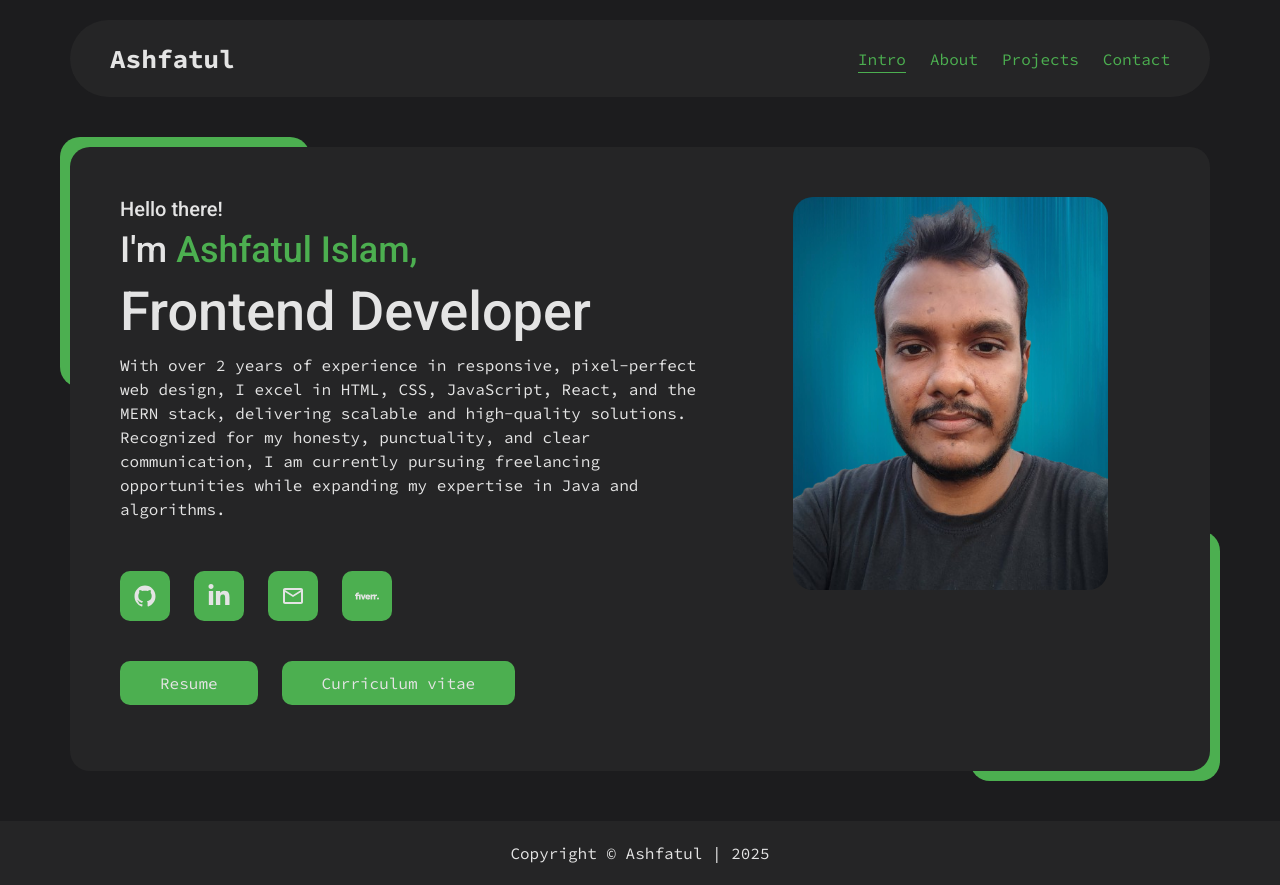
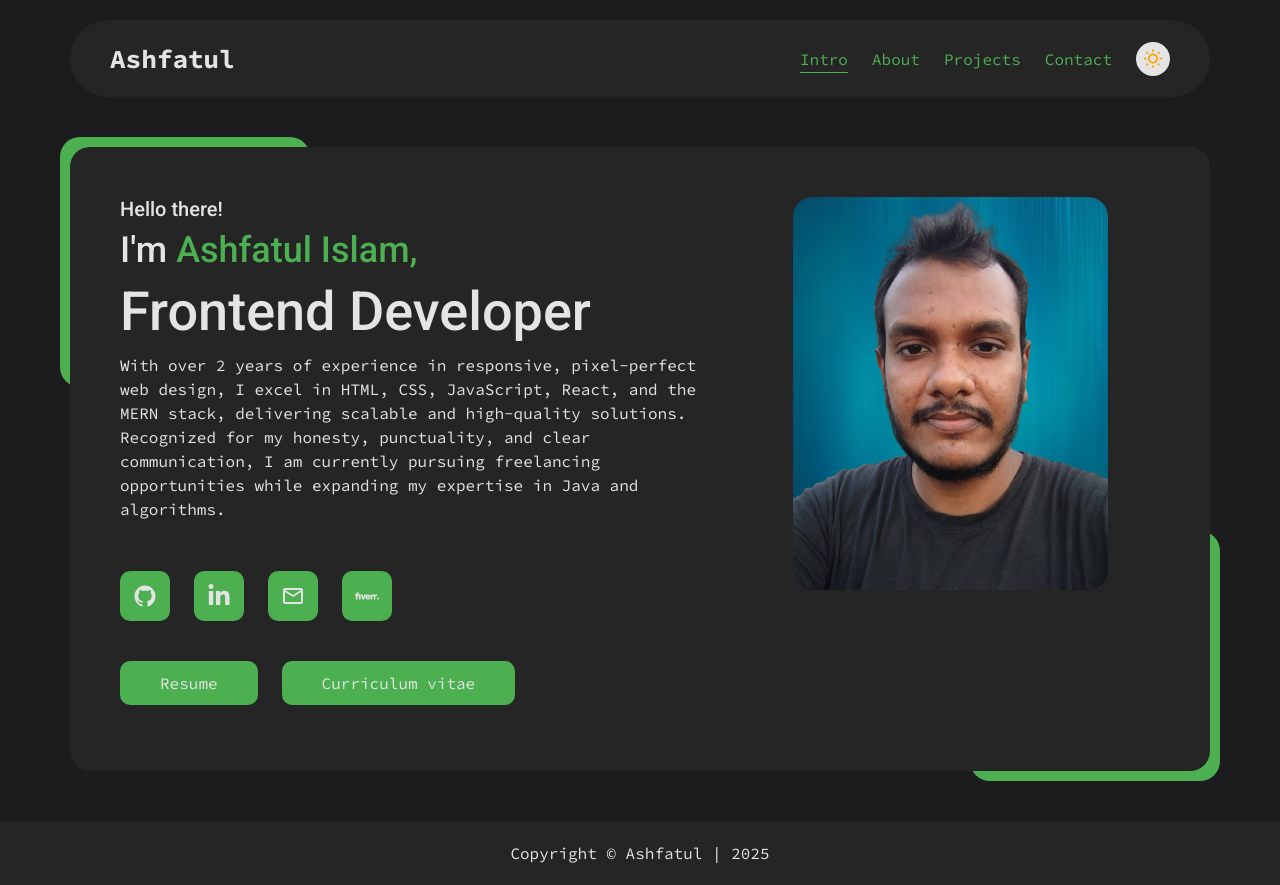
Before and after one commit to Ashfatul/portfolio_react, a React (Vite) app: page / in a window 1280 px wide. Built offline with nearby package versions, Linux system fonts and the light colour scheme.

Commit message:
update theme toggler

```diff
--- a/src/Header.jsx
+++ b/src/Header.jsx
@@ -1,26 +1,92 @@
-import { Link, useLocation } from "react-router-dom"
-import "./assets/scss/header.scss"
+import { Link, useLocation } from "react-router-dom";
+import "./assets/scss/header.scss";
+import { IoMdMoon } from "react-icons/io";
+import { MdOutlineWbSunny } from "react-icons/md";
+import { useEffect, useState } from "react";
+import ThemeChange from "./ThemeChange";
 
 function Header() {
   const location = useLocation();
+  const [darkTheme, setDarkTheme] = useState(
+    JSON.parse(localStorage.getItem("darkTheme")) ?? true
+  );
+  const [changingTheme, setChangingTheme] = useState(false);
+
+  useEffect(() => {
+    localStorage.setItem("darkTheme", JSON.stringify(darkTheme));
+    if (!darkTheme) {
+      document.body.classList.add("light");
+    } else {
+      document.body.classList.remove("light");
+    }
+  }, [darkTheme]);
+
+  const handleThemeChange = () => {
+    setDarkTheme(!darkTheme);
+    setChangingTheme(true);
+
+    setTimeout(() => {
+      setChangingTheme(false);
+    }, 1000); // Reset `changingTheme` after 3 seconds
+  };
 
   return (
     <header>
       <div className="d-flex align-items-center justify-content-between container">
-        <div className="logo">
-          Ashfatul
-        </div>
+        <div className="logo">Ashfatul</div>
         <nav>
-          <ul className="d-flex gap-4">
-            <li><Link to="/" className={`${location.pathname === '/' ? 'active' : ''}`}>Intro</Link></li>
-            <li><Link to="/about" className={`${location.pathname === '/about' ? 'active' : ''}`}>About</Link></li>
-            <li><Link to="/projects" className={`${location.pathname === '/projects' ? 'active' : ''}`}>Projects</Link></li>
-            <li><Link to="/contact" className={`${location.pathname === '/contact' ? 'active' : ''}`}>Contact</Link></li>
+          <ul className="d-flex align-items-center gap-4">
+            <li>
+              <Link
+                to="/"
+                className={`${location.pathname === "/" ? "active" : ""}`}
+              >
+                Intro
+              </Link>
+            </li>
+            <li>
+              <Link
+                to="/about"
+                className={`${location.pathname === "/about" ? "active" : ""}`}
+              >
+                About
+              </Link>
+            </li>
+            <li>
+              <Link
+                to="/projects"
+                className={`${
+                  location.pathname === "/projects" ? "active" : ""
+                }`}
+              >
+                Projects
+              </Link>
+            </li>
+            <li>
+              <Link
+                to="/contact"
+                className={`${
+                  location.pathname === "/contact" ? "active" : ""
+                }`}
+              >
+                Contact
+              </Link>
+            </li>
+            <button
+              className="theme_toggle"
+              onClick={handleThemeChange}
+              aria-label="Toggle Theme"
+            >
+              {darkTheme ? <MdOutlineWbSunny /> : <IoMdMoon />}
+            </button>
           </ul>
         </nav>
       </div>
+
+      {/* Render ThemeChange component if changingTheme is true */}
+      {changingTheme && <ThemeChange />}
     </header>
-  )
+  );
 }
 
-export default Header
+export default Header;
--- /dev/null
+++ b/src/ThemeChange.jsx
@@ -0,0 +1,9 @@
+const ThemeChange = () => {
+    return (
+        <div className="theme_change">
+            <h1>Changing Theme ...</h1>
+        </div>
+    )
+}
+
+export default ThemeChange
--- a/src/assets/scss/style.scss
+++ b/src/assets/scss/style.scss
@@ -31,3 +31,67 @@
     text-transform: uppercase;
     margin-bottom: 0px;
 }
+
+.theme_toggle{
+    background: $text;
+    color: orange;
+    height: 34px;
+    width: 34px;
+    border: 0;
+    border-radius: 50%;
+    display: flex;
+    align-items: center;
+    justify-content: center;
+    font-size: 20px;
+    // position: relative;
+    // cursor: pointer;
+
+    // &::before{
+    //     content: '';
+    //     height: 34px;
+    //     width: 34px;
+    //     background: $text;
+    //     position: absolute;
+    //     top: 0px;
+    //     left: 0px;
+    //     border-radius: 50%;
+    //     z-index: -1;
+    //     transition: 0.5s all ease-in-out;
+    //     pointer-events: none;
+
+    //     .dark &{
+    //         background: $black;
+    //     }
+    // }
+
+    // &:hover{
+    //     &::before{
+    //         height: 100%;
+    //         width: 100%;
+    //         z-index: 9;
+    //         border-radius: 0;
+    //         position: fixed;
+    //     }
+    // }
+
+    .light &{
+        background: $black;
+        color: $text;
+    }
+}
+
+.theme_change{
+    position: fixed;
+    inset: 0;
+    background: $text;
+    display: flex;
+    align-items: center;
+    justify-content: center;
+    z-index: 99;
+    // transform: scale(0);
+    transition: 0.4s all ease-in-out;
+
+    .light &{
+        background: $background;
+    }
+}
```
